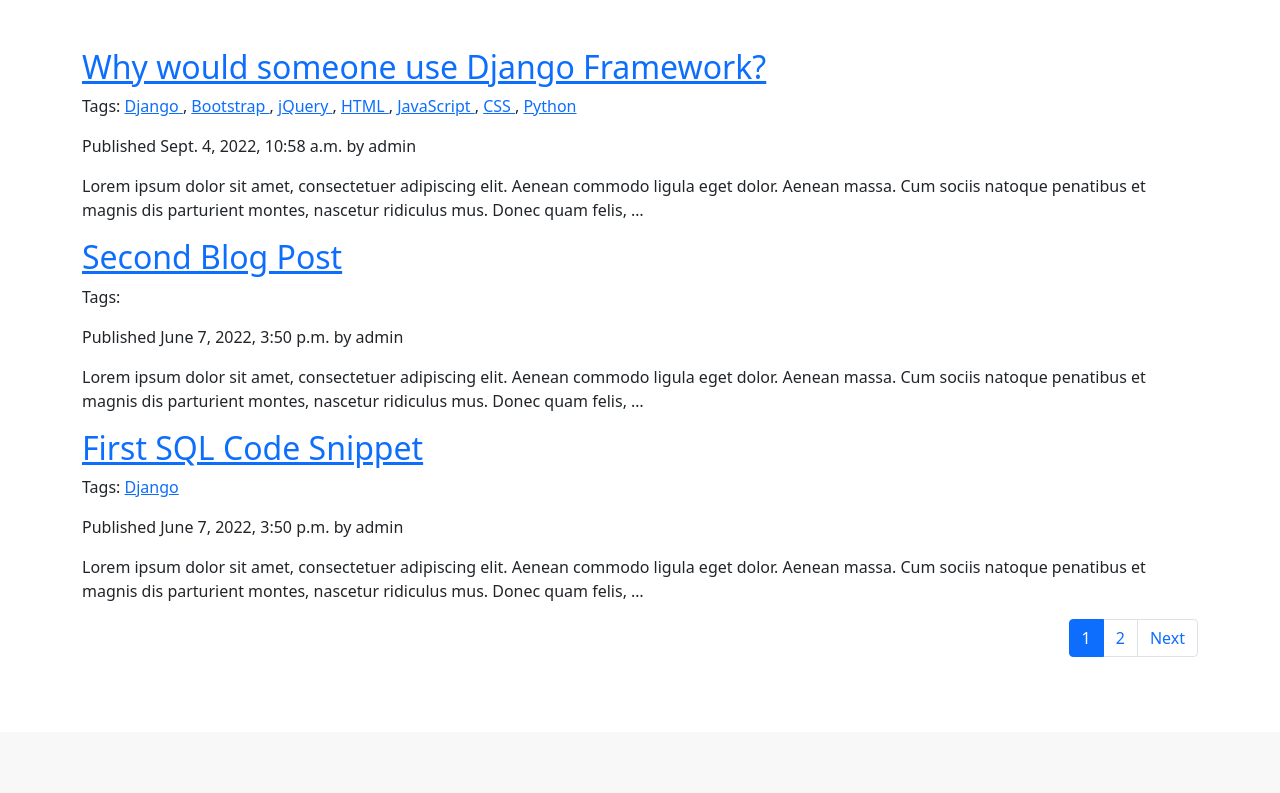
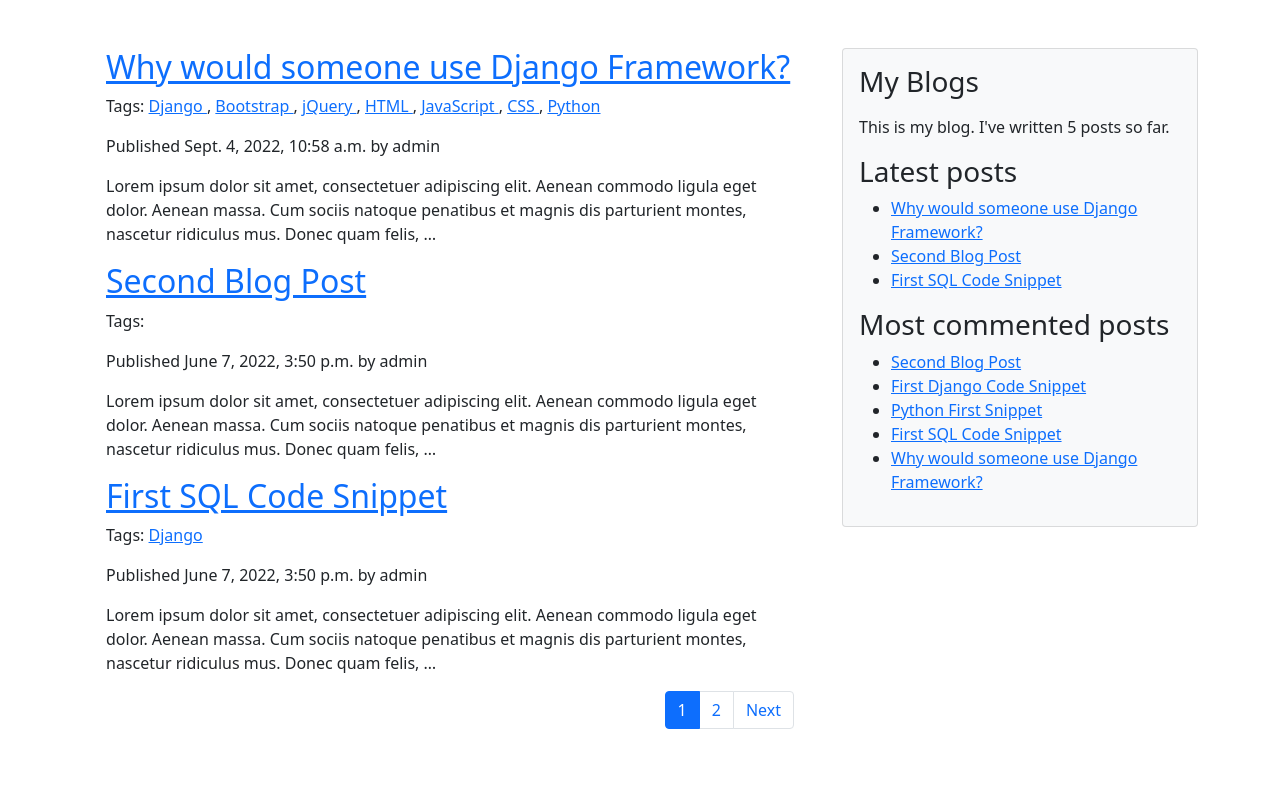
Before and after one commit to SulemanMughal/Blog, a Django app: page / in a window 1280 px wide. Shown: the part 68-861 px from the top of the page. Before the commit the page ends 725 px from the top, so only its background shows below. Run offline with Django 3.2, Linux system fonts and the light colour scheme; data comes from the database, SQL or seed files in the repository; both versions use the stored data as it was after the commit; parts of the project's set-up code (start-up, migrations or seed data) failed here and were passed over; some libraries are stand-ins or nearby versions.

Commit message:
SideBar Added

```diff
--- a/mysite/blog/templates/blog/base.html
+++ b/mysite/blog/templates/blog/base.html
@@ -1,4 +1,4 @@
-{% load static %}
+{% load static blog_tags %}
 <!doctype html>
 <html lang="en">
 <head>
@@ -19,11 +19,40 @@
 
     {% include 'notification.html' %}
 
-    {% block content %}
 
 
+    <div class="container">
+        <div class="row">
+            <div class="col-12 col-lg-8">
+                {% block content %}
+                {% endblock content %}
+            </div>
+            <div class="col-12 col-lg-4">
+                <div class="card bg-light my-5">
+                    <div class="card-body">
+                        <h3 class="mb-3">
+                            My Blogs
+                        </h3>
+                        <p>This is my blog. I've written {% total_posts %} posts so far.</p>
+                        <h3>Latest posts</h3>
+                        {% show_latest_posts 3 %}
+                        <h3>Most commented posts</h3>
+{% get_most_commented_posts as most_commented_posts %}
+<ul>
+{% for post in most_commented_posts %}
+<li>
+<a href="{{ post.get_absolute_url }}">{{ post.title }}</a>
+</li>
+{% endfor %}
+</ul>
+                    </div>
+                </div>
+            </div>
+        </div>
 
-    {% endblock content %}
+    </div>
+
+
 
     {% block footer %}
     {% endblock footer %}
--- a/mysite/blog/templates/blog/post/detail.html
+++ b/mysite/blog/templates/blog/post/detail.html
@@ -1,4 +1,5 @@
 {% extends "blog/base.html" %}
+{% load blog_tags %}
 {% block title %}{{ post.title }}{% endblock %}
 {% block content %}
 <div class="container my-5">
@@ -10,7 +11,7 @@
             <p class="date">
                 Published {{ post.publish }} by {{ post.author }}
             </p>
-            {{ post.body|linebreaks }}
+            {{ post.body|markdown }}
             <p>
                 <a href='{% url "post_share" post.id %}'>Share this post</a>
             </p>
--- /dev/null
+++ b/mysite/blog/templates/blog/post/latest_posts.html
@@ -0,0 +1,7 @@
+<ul>
+{% for post in latest_posts %}
+<li>
+<a href="{{ post.get_absolute_url }}">{{ post.title }}</a>
+</li>
+{% endfor %}
+</ul>
--- a/mysite/blog/templates/blog/post/list.html
+++ b/mysite/blog/templates/blog/post/list.html
@@ -1,4 +1,5 @@
 {% extends 'base.html' %}
+{% load blog_tags %}
 
 {% block title %}Blog {% endblock %}
 
@@ -28,7 +29,7 @@
                     <p class="date">
                         Published {{ post.publish }} by {{ post.author }}
                     </p>
-                    {{ post.body|truncatewords:30|linebreaks }}
+                    {{ post.body|markdown|truncatewords_html:30 }}
                 {% endfor %}
                 {% include "pagination.html" with page=posts %}
             </div>
--- /dev/null
+++ b/mysite/blog/templatetags/blog_tags.py
@@ -0,0 +1,29 @@
+from django import template
+register = template.Library()
+from django.db.models import Count
+from django.utils.safestring import mark_safe
+import markdown
+
+from ..models import Post
+
+@register.simple_tag
+def total_posts():
+    return Post.published.count()
+
+
+@register.inclusion_tag('blog/post/latest_posts.html')
+def show_latest_posts(count=5):
+    latest_posts = Post.published.order_by('-publish')[:count]
+    return {'latest_posts': latest_posts}
+
+
+@register.simple_tag
+def get_most_commented_posts(count=5):
+    return Post.published.annotate(
+    total_comments=Count('comments')
+    ).order_by('-total_comments')[:count]
+
+
+@register.filter(name='markdown')
+def markdown_format(text):
+    return mark_safe(markdown.markdown(text))
--- a/mysite/mysite/settings.py
+++ b/mysite/mysite/settings.py
@@ -27,6 +27,8 @@ DEBUG = True
 
 ALLOWED_HOSTS = []
 
+SITE_ID = 1
+
 
 # Application definition
 
@@ -37,6 +39,8 @@ INSTALLED_APPS = [
     'django.contrib.sessions',
     'django.contrib.messages',
     'django.contrib.staticfiles',
+    'django.contrib.sites',
+    'django.contrib.sitemaps',
 
     # local apps
     'blog',
--- a/mysite/mysite/urls.py
+++ b/mysite/mysite/urls.py
@@ -17,12 +17,20 @@ from django.contrib import admin
 from django.conf import settings
 from django.urls import path, include
 from django.conf.urls.static import static
+from django.contrib.sitemaps.views import sitemap
+from blog.sitemaps import PostSitemap
+
+
+sitemaps = {
+'posts': PostSitemap,
+}
 
 
 
 urlpatterns = [
     path('admin/', admin.site.urls),
     path('', include('blog.urls')),
+    path('sitemap.xml', sitemap, {'sitemaps': sitemaps}, name='django.contrib.sitemaps.views.sitemap'),
 ]
 
 if settings.DEBUG:
```
Also changed, not shown: mysite/blog/sitemaps.py (added, +11 -0 lines), mysite/blog/templatetags/__init__.py (added), mysite/db.sqlite3.
